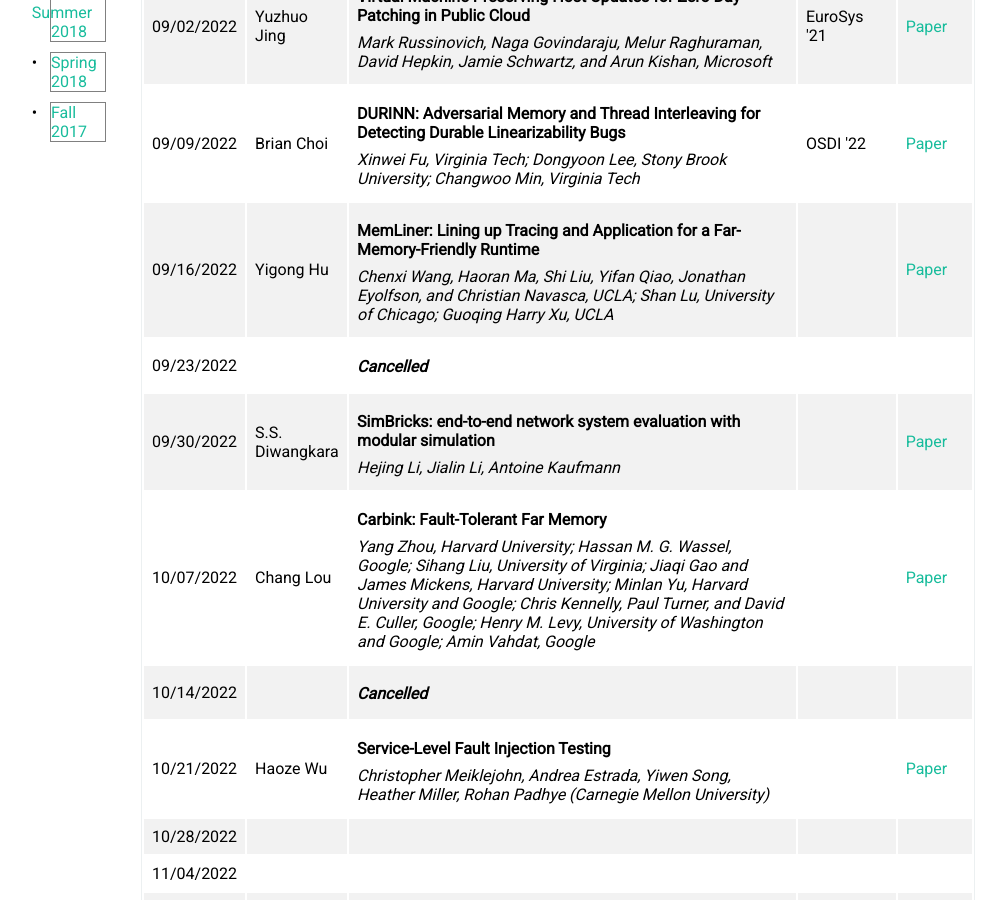
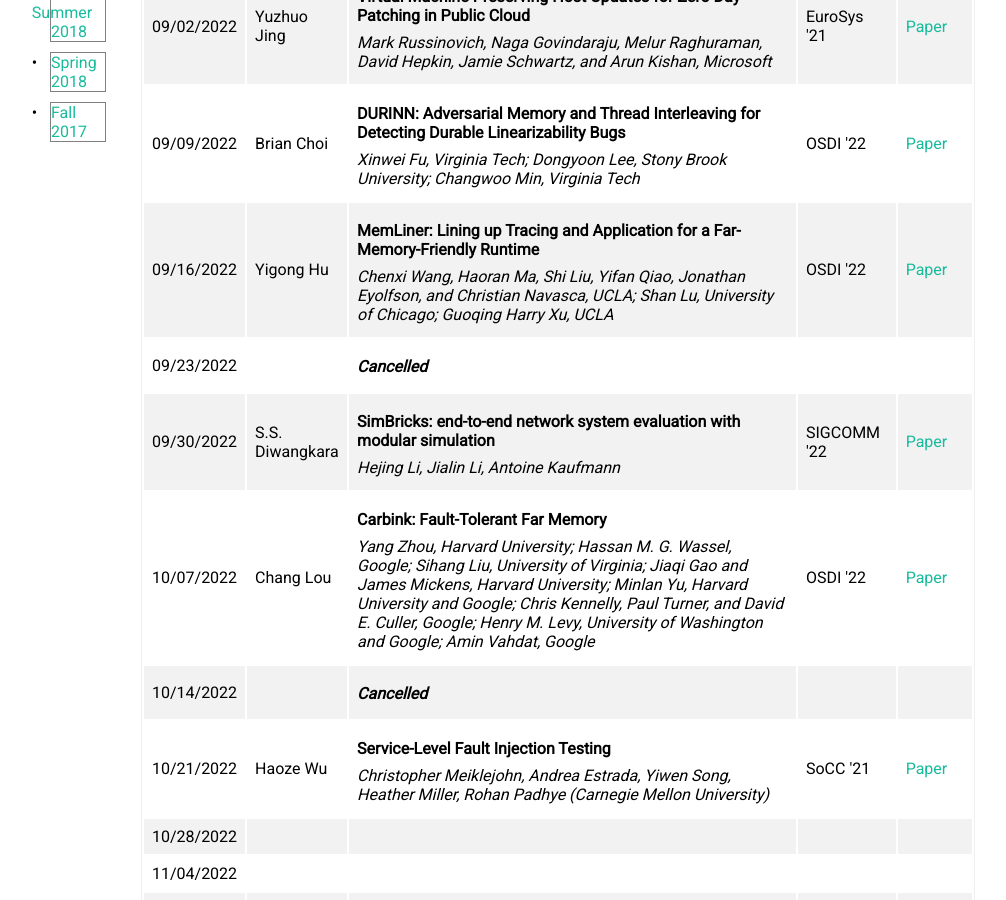
Before and after one commit to ryanphuang/CS817-WWW, a Jekyll site: the page built from index.html, in a window 1280 px wide and 900 px high, scrolled down 827 px. Shown: the whole window, without its empty margins (34-1040 px from the left). Built offline with Jekyll 4.4.1, drawn with Linux system fonts in a browser that asks for light colours.

Commit message:
add conferences

```diff
--- a/_includes/schedule.html
+++ b/_includes/schedule.html
@@ -30,7 +30,7 @@
       <p class="title">MemLiner: Lining up Tracing and Application for a Far-Memory-Friendly Runtime</p>
       <p class="authors">Chenxi Wang, Haoran Ma, Shi Liu, Yifan Qiao, Jonathan Eyolfson, and Christian Navasca, UCLA; Shan Lu, University of Chicago; Guoqing Harry Xu, UCLA</p>
     </td>
-    <td></td>
+    <td>OSDI '22</td>
     <td><a href="https://www.usenix.org/conference/osdi22/presentation/wang">Paper</a></td>
   </tr>
   <tr>
@@ -50,7 +50,7 @@
       <p class="title">SimBricks: end-to-end network system evaluation with modular simulation</p>
       <p class="authors">Hejing Li, Jialin Li, Antoine Kaufmann</p>
     </td>
-    <td></td>
+    <td>SIGCOMM '22</td>
     <td><a href="https://dl.acm.org/doi/abs/10.1145/3544216.3544253">Paper</a></td>
   </tr>
   <tr>
@@ -60,7 +60,7 @@
       <p class="title">Carbink: Fault-Tolerant Far Memory</p>
       <p class="authors">Yang Zhou, Harvard University; Hassan M. G. Wassel, Google; Sihang Liu, University of Virginia; Jiaqi Gao and James Mickens, Harvard University; Minlan Yu, Harvard University and Google; Chris Kennelly, Paul Turner, and David E. Culler, Google; Henry M. Levy, University of Washington and Google; Amin Vahdat, Google</p>
     </td>
-    <td></td>
+    <td>OSDI '22</td>
     <td><a href="https://www.usenix.org/conference/osdi22/presentation/zhou-yang">Paper</a></td>
   </tr>
   <tr>
@@ -80,7 +80,7 @@
       <p class="title">Service-Level Fault Injection Testing</p>
       <p class="authors">Christopher Meiklejohn, Andrea Estrada, Yiwen Song, Heather Miller, Rohan Padhye (Carnegie Mellon University)</p>
     </td>
-    <td></td>
+    <td>SoCC '21</td>
     <td><a href="https://dl.acm.org/doi/abs/10.1145/3472883.3487005">Paper</a></td>
   </tr>
   <tr>
```
